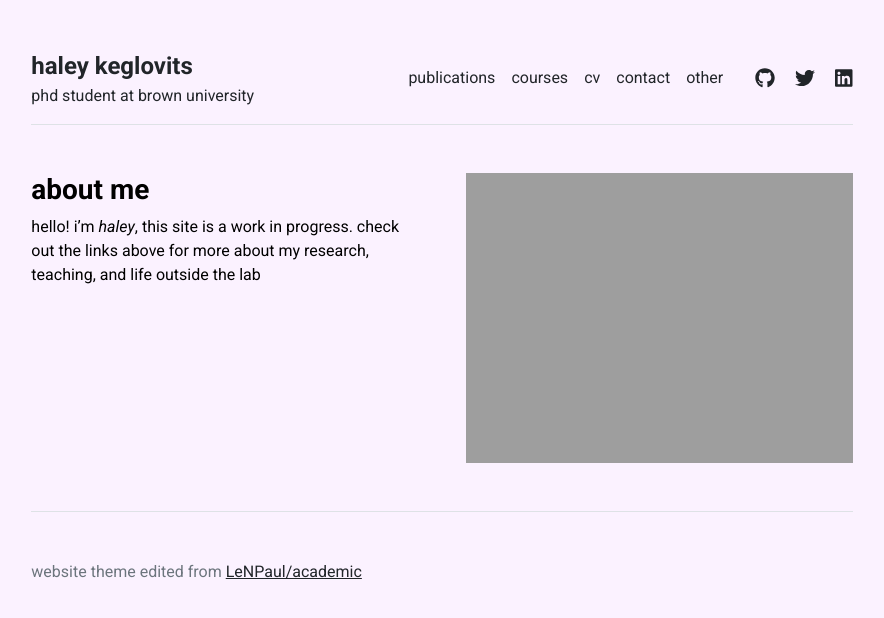
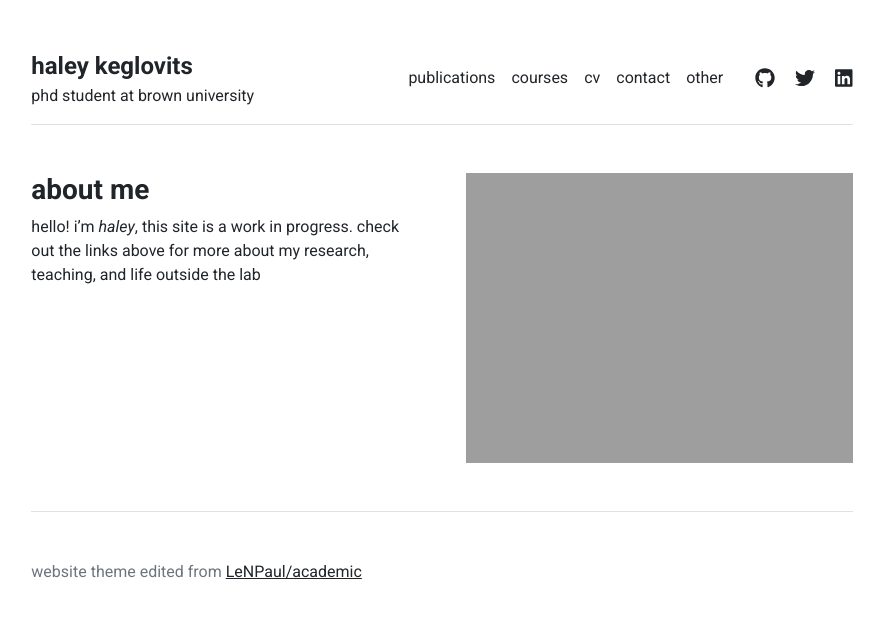
Before and after one commit to haleyk/haleyk.github.io, a Jekyll site: the page built from index.md, in a window 1280 px wide. Shown: the top 618 px of the page, without its empty margins (198-1082 px from the left). Built offline with Jekyll 4.4.1, drawn with Linux system fonts in a browser that asks for light colours.

Commit message:
check build

```diff
--- a/_sass/main.scss
+++ b/_sass/main.scss
@@ -1,5 +1,5 @@
-$backgroundColor: #fbf2ff;
-$bodyColor: #000000;
+$backgroundColor: #ffffff;
+$bodyColor: #212529;
 $bodyFont: "Roboto",-apple-system,BlinkMacSystemFont,"Segoe UI",Helvetica,Arial,sans-serif,"Apple Color Emoji","Segoe UI Emoji","Segoe UI Symbol";
 $linkColor: #212529 !important;
 
```
